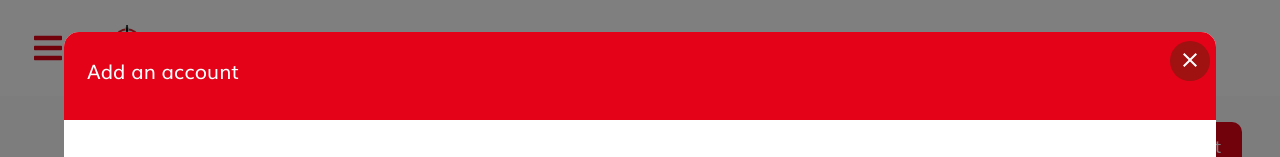
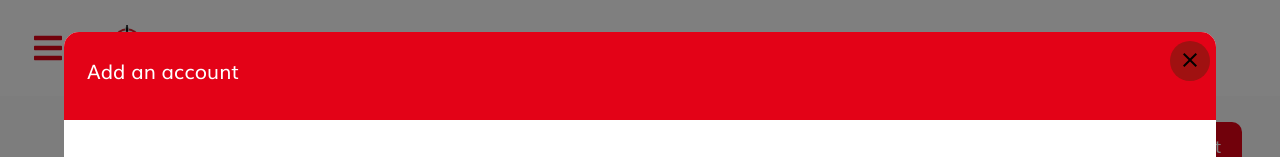
Before and after one commit to TacoTacoCode/GasStoveProductionCapstone, a React (Create React App) app in the folder Frontend_v2/my-app/: page /accounts in a window 1280 px wide. Both pictures are taken after typing "Sample" into the empty fields and a click on the button "Add Account". Shown: the top 157 px of the page. Built offline with nearby package versions, Linux system fonts and the light colour scheme; no server answers.

Commit message:
change Icon close white to black

```diff
--- a/Frontend_v2/my-app/src/components/Popups/AccountPopup.js
+++ b/Frontend_v2/my-app/src/components/Popups/AccountPopup.js
@@ -62,7 +62,7 @@ function AccountPopup(props) {
     <div className='Accountpopup'>
       <div className='popup-inner'>
         <div><button className='close-btn' onClick={() => props.setTrigger(false)}>
-          <CloseIcon style={{ 'color': "white", }} />
+          <CloseIcon style={{ 'color': "black", }} />
         </button></div>
         {props.children}
         <div className='popup-body'>
```
